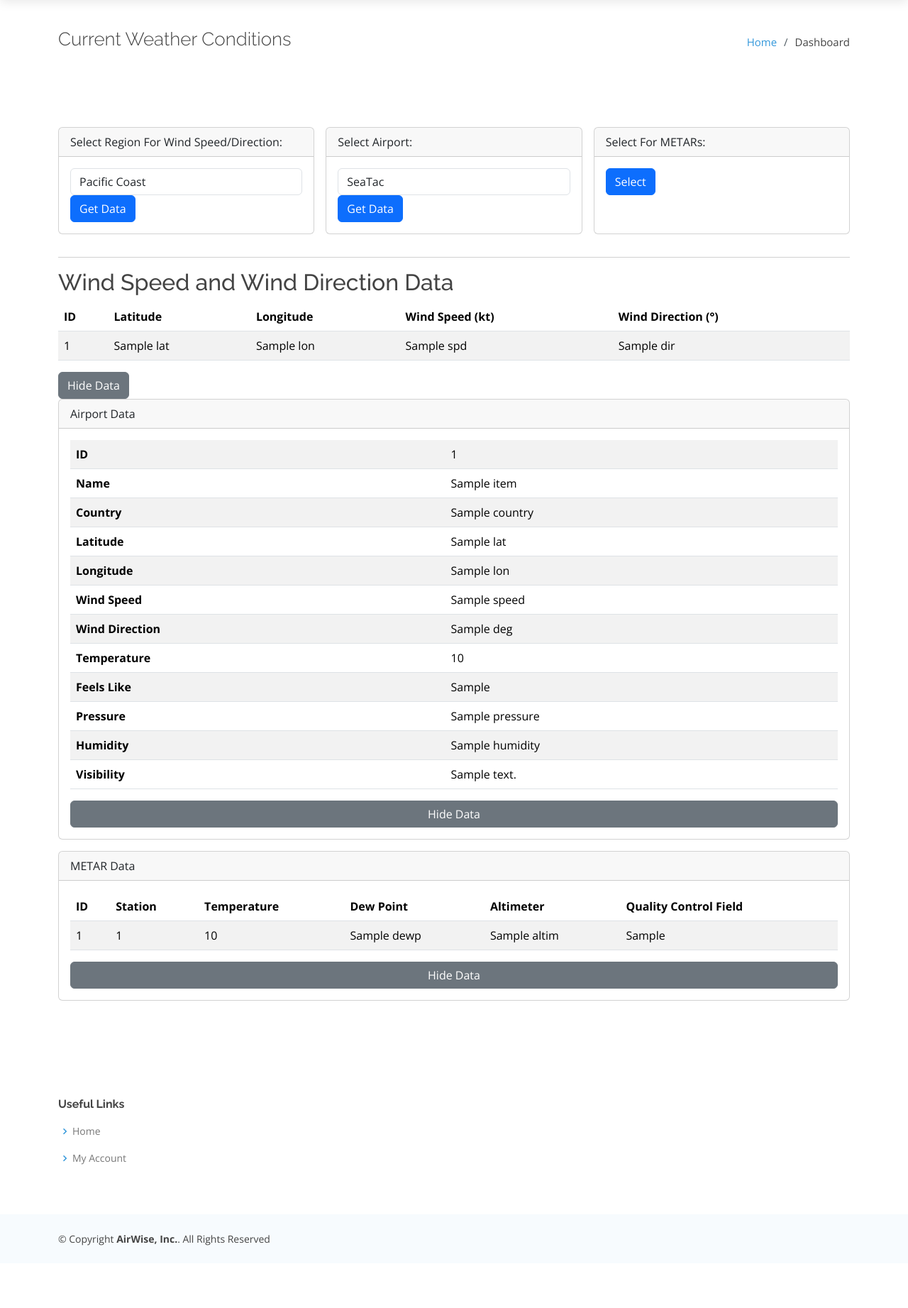
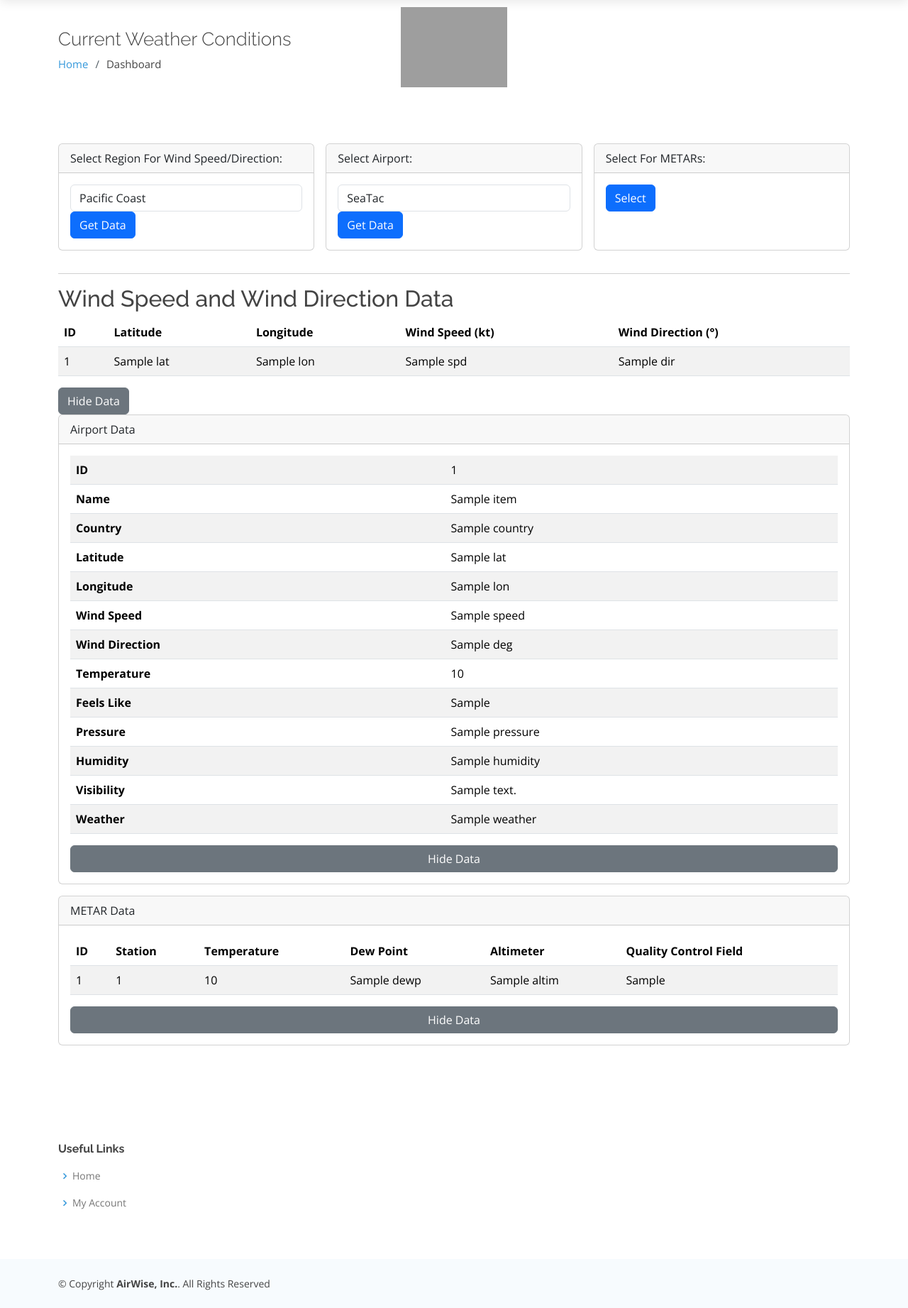
Before and after one commit to sarahstalbin/aviation_weather_app_capstone, a Flask app: template airwise_front_end/templates/dashboard.html in a window 1280 px wide. Shown: the part 70-1913 px from the top of the page at 71% size. Before the commit the page ends 1825 px from the top, so only its background shows below. Run offline with Flask 2, Linux system fonts and the light colour scheme; the template is opened without the code that fills it: most values are stand-ins (such as "Sample title", 1, 10 or a date in 2020); some libraries are stand-ins or nearby versions; grey boxes are pictures that could not be loaded.

Commit message:
Update dashboard.html
adding weather icon

```diff
--- a/airwise_front_end/templates/dashboard.html
+++ b/airwise_front_end/templates/dashboard.html
@@ -14,6 +14,10 @@
         <div class="container">
             <div class="d-flex justify-content-between align-items-center">
                 <h2>Current Weather Conditions</h2>
+                {% for item in airport_data %}
+                <img src="https://openweathermap.org/img/wn/{{ item.weather_desc }}@2x.png" alt="Weather Icon" class="center-image">
+                {% endfor %}
+            </div>
                 <ol>
                     <li><a href="home">Home</a></li>
                     <li>Dashboard</li>
@@ -41,6 +45,21 @@
 
         .card-body form {
             flex: 1;
+        }
+
+        .weather-condition {
+            text-align: center;
+            margin: 1rem 0;
+        }
+
+        .center-image {
+            position: absolute;
+            top: 10%;
+            left: 50%;
+            transform: translate(-50%);
+            width: 150px; /* Adjust the size as needed */
+            height: auto;
+            z-index: 9999; /* Ensure the image is above other content */
         }
     </style>
 
@@ -145,7 +164,9 @@
                 {% else %}
                 <p></p>
                 {% endif %}
-            </div>
+
+         <!-- Conditionally Display Image in Upper Right Corner -->
+
 
             <!-- Airport Data Display -->
             <div class="card mb-3">
@@ -205,6 +226,10 @@
                             <th scope="row">Visibility</th>
                             <td>{{ item.visibility }}</td>
                         </tr>
+                        <tr>
+                            <th scope="row">Weather</th>
+                            <td>{{ item.weather }}</td>
+                        <tr>
                         {% endfor %}
                         </tbody>
                     </table>
```
